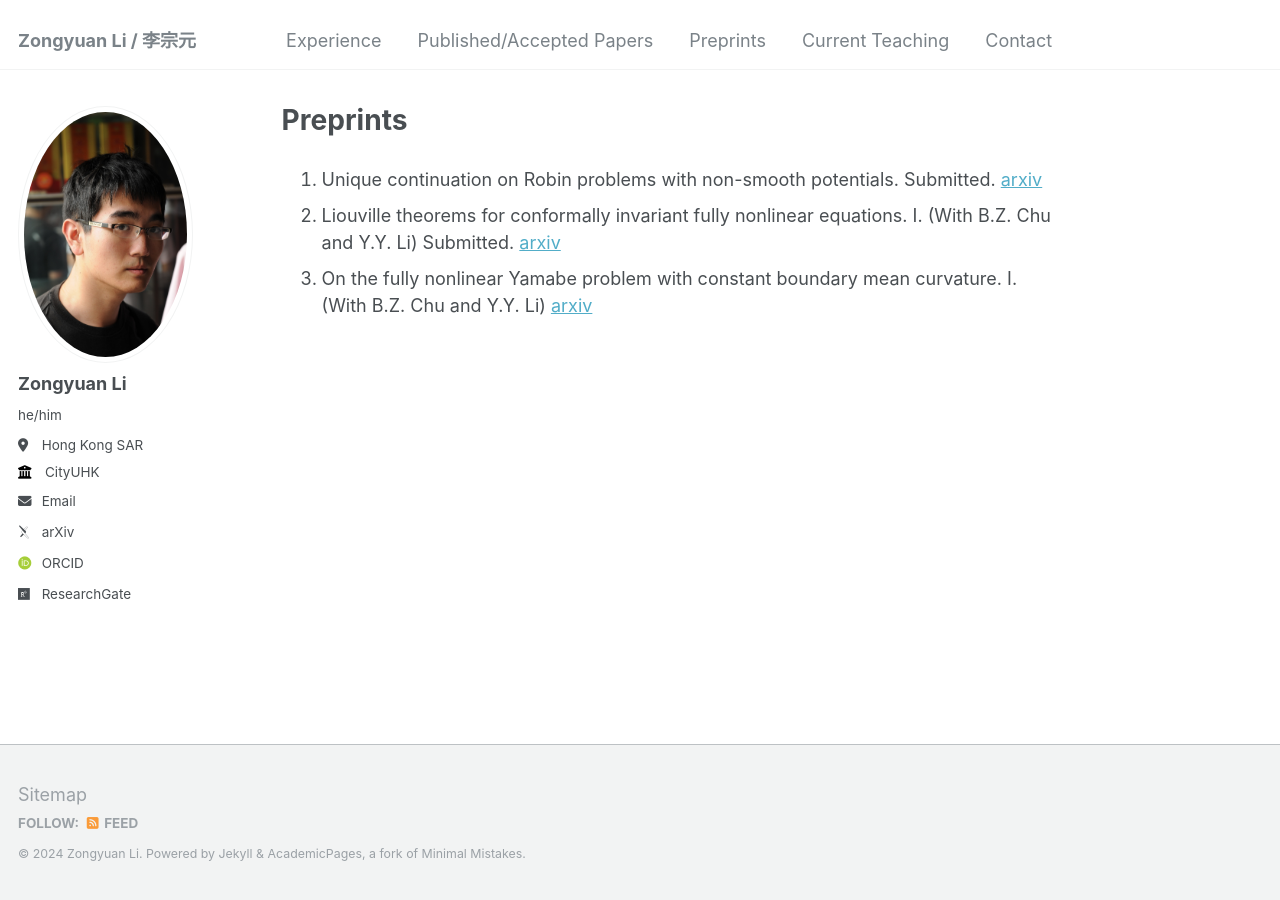
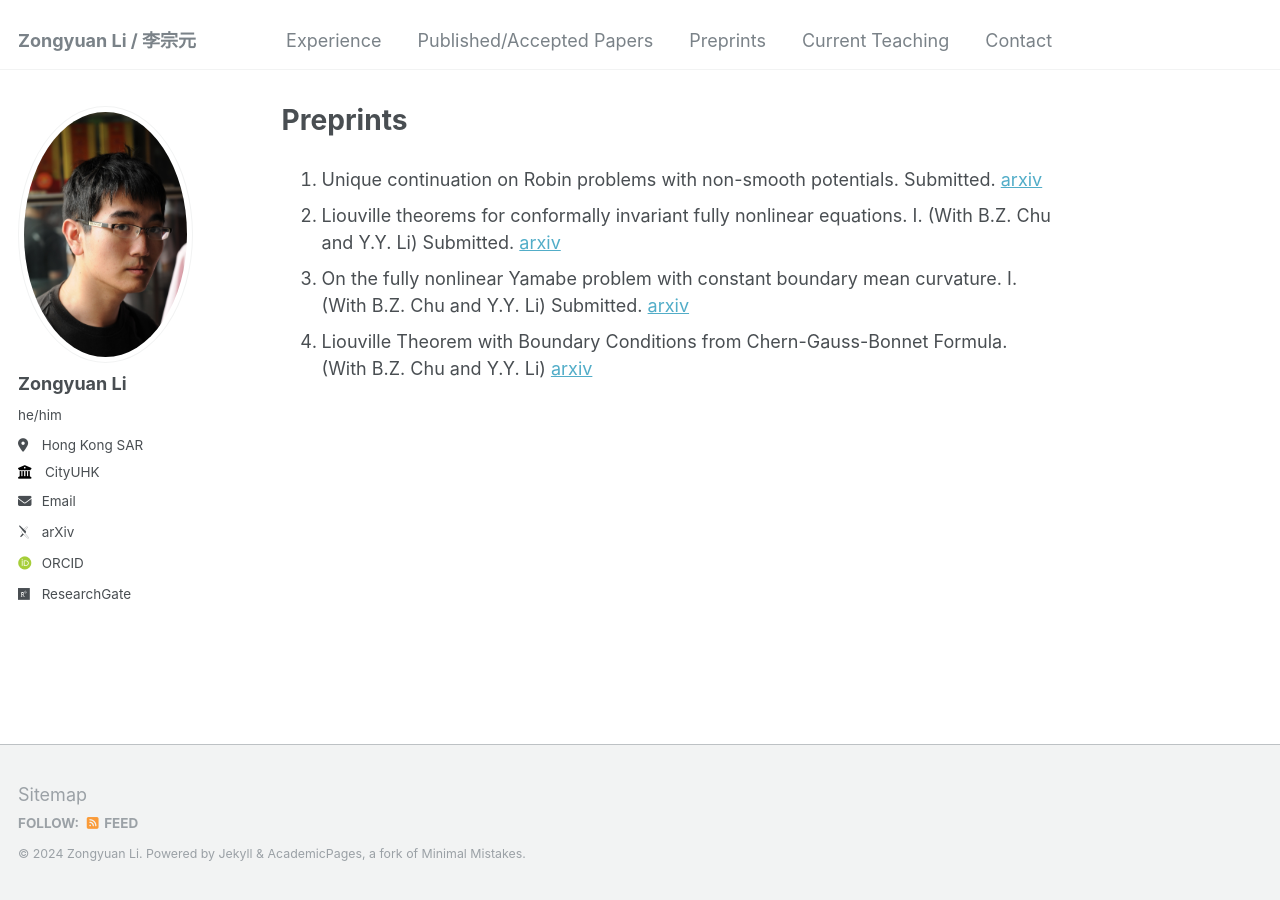
Before and after one commit to zongyuan-li/zongyuan-li.github.io, a Jekyll site: the page built from _pages/Preprints.md, in a window 1280 px wide. Built offline with Jekyll 4.4.1, drawn with Linux system fonts in a browser that asks for light colours; some web fonts are replaced.

Commit message:
Update Preprints.md

```diff
--- a/_pages/Preprints.md
+++ b/_pages/Preprints.md
@@ -9,4 +9,5 @@
 
   1. Unique continuation on Robin problems with non-smooth potentials.  Submitted. [arxiv](https://arxiv.org/abs/2304.04342)
   2. Liouville theorems for conformally invariant fully nonlinear equations. I. (With B.Z. Chu and Y.Y. Li) Submitted. [arxiv](https://arxiv.org/abs/2311.07542)
-  3. On the fully nonlinear Yamabe problem with constant boundary mean curvature. I. (With B.Z. Chu and Y.Y. Li) [arxiv](https://arxiv.org/abs/2410.09683)
+  3. On the fully nonlinear Yamabe problem with constant boundary mean curvature. I. (With B.Z. Chu and Y.Y. Li) Submitted. [arxiv](https://arxiv.org/abs/2410.09683)
+  4. Liouville Theorem with Boundary Conditions from Chern-Gauss-Bonnet Formula. (With B.Z. Chu and Y.Y. Li) [arxiv](https://arxiv.org/abs/2410.16384)
```
